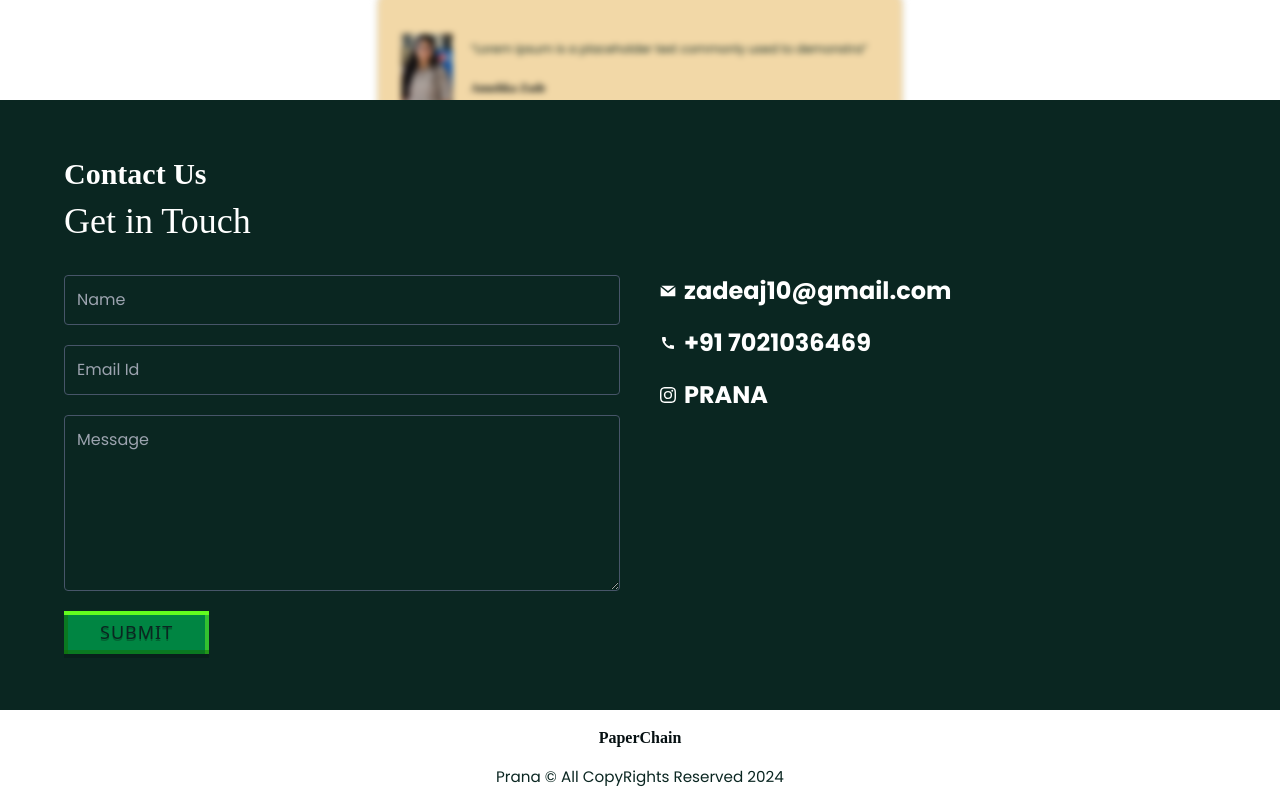
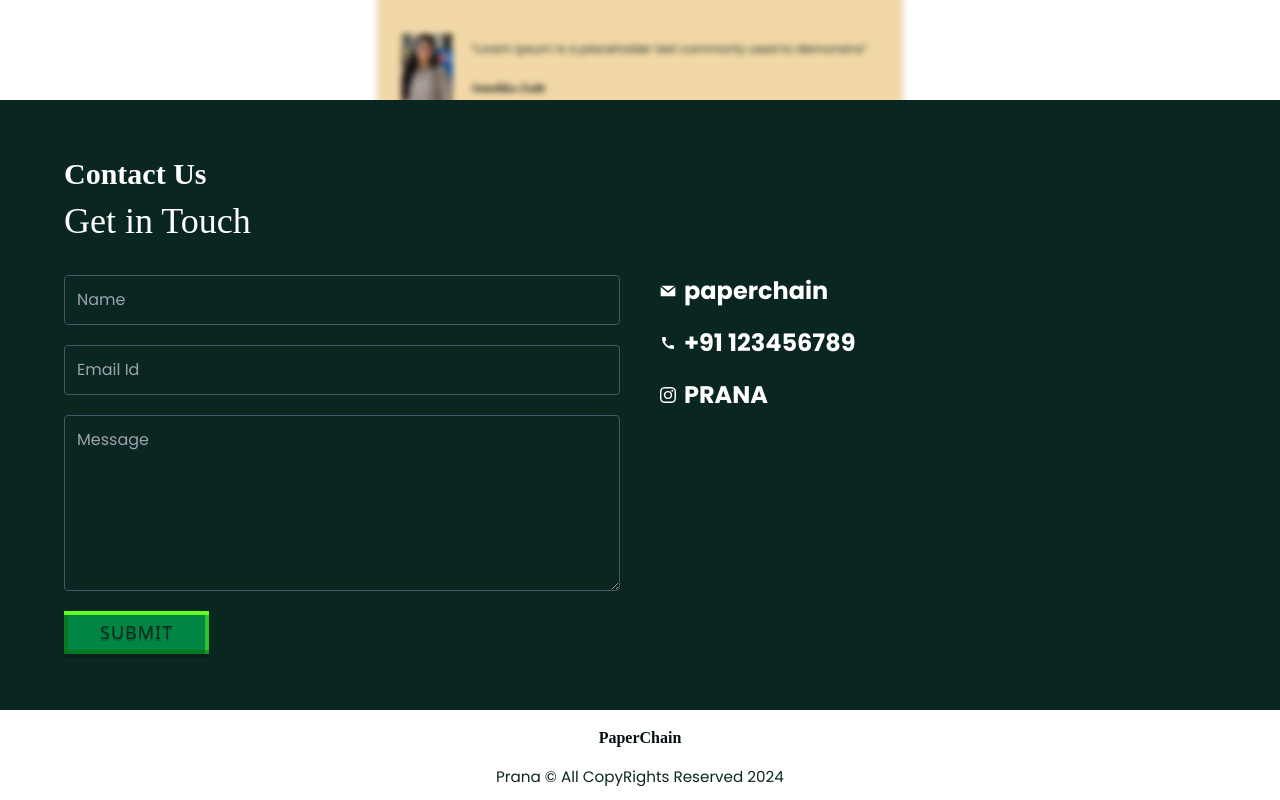
Before and after one commit to rk-rishikesh/paperchain, a React (Vite) app: page / in a window 1280 px wide. Shown: the part 1706-2506 px from the top of the page. Built offline with nearby package versions, Linux system fonts and the light colour scheme; a web font is replaced by a local one.

Commit message:
Update Content.js

```diff
--- a/src/Content.js
+++ b/src/Content.js
@@ -175,19 +175,19 @@ export const content = {
     subtitle: "Get in Touch",
     social_media: [
       {
-        text: "zadeaj10@gmail.com",
+        text: "paperchain",
         icon: GrMail,
-        link: "mailto:zadeaj10@gmail.com",
+        link: "mailto:paperchain",
       },
       {
-        text: "+91 7021036469",
+        text: "+91 123456789",
         icon: MdCall,
-        link: "https://wa.me/7021036469",
+        link: "https://wa.me/123456789",
       },
       {
         text: "PRANA",
         icon: BsInstagram,
-        link: "https://www.instagram.com/_.4nushk4._/",
+        link: " ",
       },
     ],
   },
```
